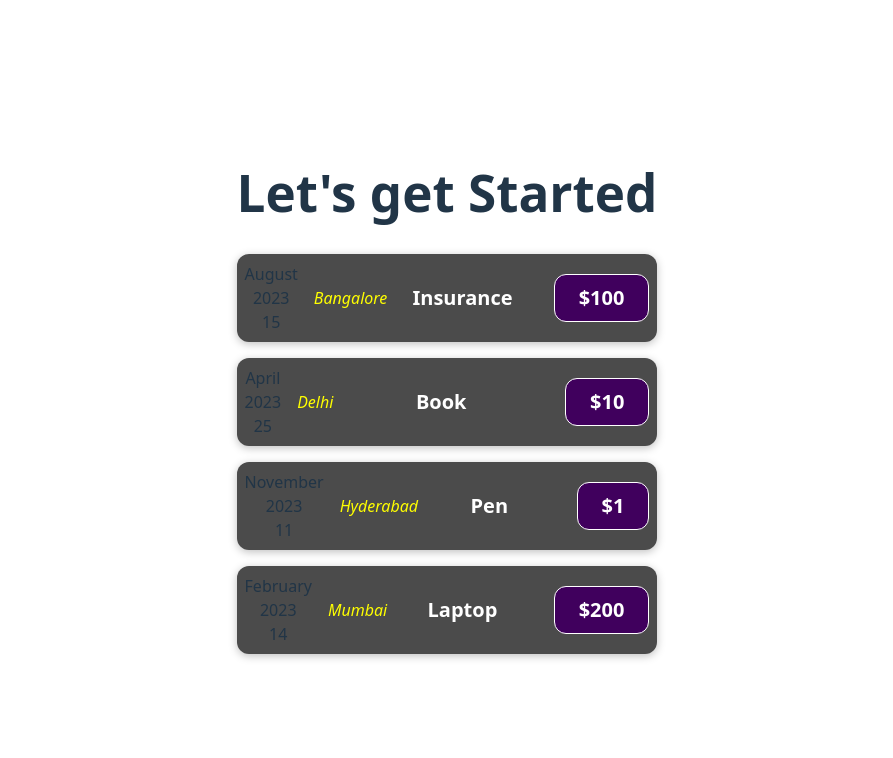
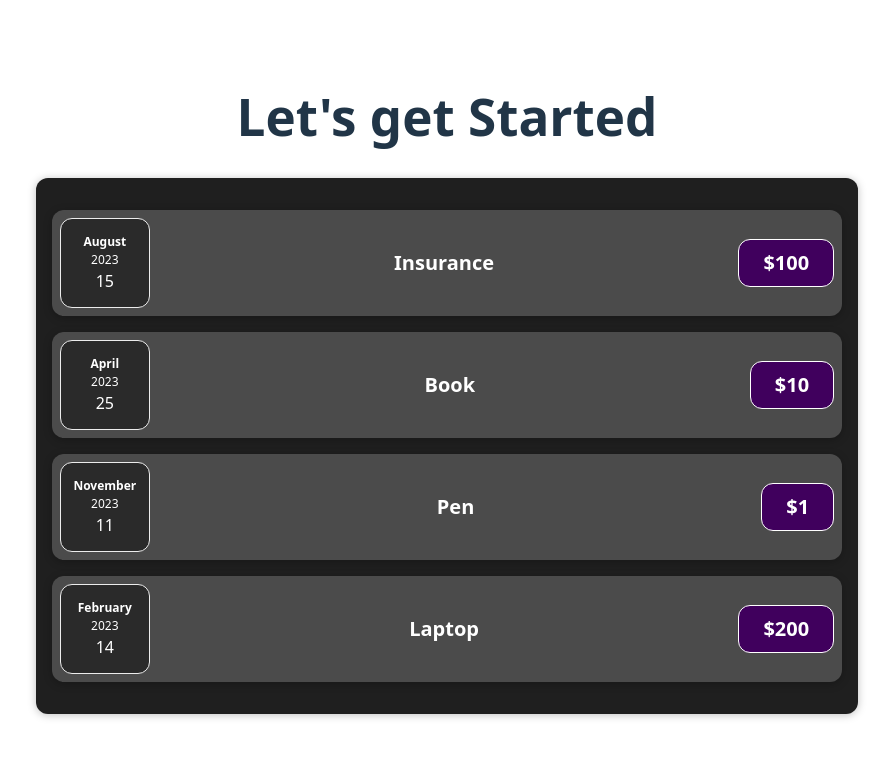
Before and after one commit to Abu-Faizan-Omer/first-reactjs, a React (Vite) app: page / in a window 1280 px wide. Shown: the top 758 px of the page, without its empty margins (193-1086 px from the left). Built offline with nearby package versions, Linux system fonts and the light colour scheme.

Commit message:
Splitting the Components

```diff
--- a/src/App.jsx
+++ b/src/App.jsx
@@ -1,7 +1,7 @@
 import { useState } from 'react'
 import viteLogo from '/vite.svg'
 import './App.css'
-import ExpenseItem from "./components/Expenses/ExpenseItem";
+import Expenses from "./components/Expenses/Expenses";
 
 
 function App() {
@@ -14,19 +14,9 @@
 
   return (
     <div>
+
       <h1>Let's get Started</h1>
-
-      {expenses.map((expense, index) => {
-        return (
-          <ExpenseItem
-            key={expense.id}
-            location={expense.location}
-            date={expense.date}
-            title={expense.title}
-            price={expense.price}
-          ></ExpenseItem>
-        );
-      })}
+     <Expenses expenses={expenses}></Expenses>
 
     </div>
   );
--- /dev/null
+++ b/src/components/Expenses/ExpenseDate.css
@@ -0,0 +1,26 @@
+.expense-date {
+  display: flex;
+  flex-direction: column;
+  width: 5.5rem;
+  height: 5.5rem;
+  border: 1px solid #ececec;
+  background-color: #2a2a2a;
+  color: white;
+  border-radius: 12px;
+  align-items: center;
+  justify-content: center;
+}
+
+.expense-date__month {
+  font-size: 0.75rem;
+  font-weight: bold;
+}
+
+.expense-date__year {
+  font-size: 0.75rem;
+}
+
+.expense-date__day {
+  font-size: 1.5rem;
+  font-weight: bold;
+}
--- /dev/null
+++ b/src/components/Expenses/ExpenseDate.jsx
@@ -0,0 +1,35 @@
+// Write your code here
+import "./ExpenseDate.css"
+
+const months = [
+  "January",
+  "February",
+  "March",
+  "April",
+  "May",
+  "June",
+  "July",
+  "August",
+  "September",
+  "October",
+  "November",
+  "December",
+];
+
+function ExpenseDate(props) {
+  const month = months[props.date.getMonth()];
+  const year = props.date.getFullYear();
+  const date = props.date.getDate();
+
+  return (
+      <div className="expense-date">
+
+        <div className="expense-date__month">{month}</div>
+        <div className="expense-date__year">{year}</div>
+        <div className="expense-date__date">{date}</div>
+
+      </div>
+  );
+}
+
+export default ExpenseDate;
--- a/src/components/Expenses/ExpenseItem.jsx
+++ b/src/components/Expenses/ExpenseItem.jsx
@@ -1,47 +1,21 @@
-import "./ExpenseItem.css"
-
-const months = [
-  "January",
-  "February",
-  "March",
-  "April",
-  "May",
-  "June",
-  "July",
-  "August",
-  "September",
-  "October",
-  "November",
-  "December"
-]
+import "./ExpenseItem.css";
+import ExpenseDate from "./ExpenseDate"
 
 function ExpenseItem(props) {
+  return (
 
-let month = months[props.date.getMonth()]
-let year = props.date.getFullYear()
-let date = props.date.getDate()
+    <div className="expense-item">
 
-return (
+      <ExpenseDate date={props.date}></ExpenseDate>
 
-<div className="expense-item">
+      <div className="expense-item__description">
+        <h2>{props.title}</h2>
+      </div>
 
-  <div>
-    <div>{month}</div>
-    <div>{year}</div>
-    <div>{date}</div>
-  </div>
+      <div className="expense-item__price"> ${props.price}</div>
 
-  <div className="expense-item__location">{props.location}</div>
-  <div className="expense-item__description">
-    <h2>{props.title}</h2>
-  <div className="expense-item__price">${props.price}</div>
-
-  </div>
-
-</div>
-
-);
-
+    </div>
+  );
 }
 
 export default ExpenseItem;
--- /dev/null
+++ b/src/components/Expenses/Expenses.css
@@ -0,0 +1,9 @@
+.expenses {
+  padding: 1rem;
+  background-color: rgb(31, 31, 31);
+  margin: 2rem auto;
+  width: 50rem;
+  max-width: 95%;
+  border-radius: 12px;
+  box-shadow: 0 1px 8px rgba(0, 0, 0, 0.25);
+}
--- /dev/null
+++ b/src/components/Expenses/Expenses.jsx
@@ -0,0 +1,22 @@
+
+import "./Expenses.css";
+import ExpenseItem from "./ExpenseItem"
+
+function Expenses(props) {
+  return (
+    <div className="expenses">{props.expenses.map((expense, index) => {
+        return (
+          <ExpenseItem
+            key={expense.id}
+            date={expense.date}
+            title={expense.title}
+            price={expense.price}
+          ></ExpenseItem>
+        );
+      })}
+
+    </div>
+  );
+}
+
+export default Expenses;
```
